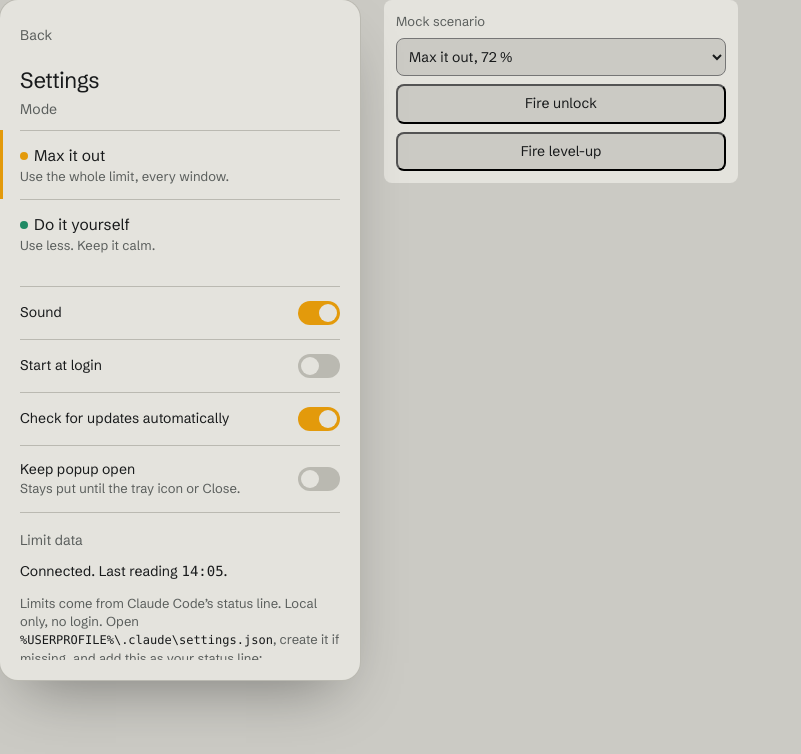
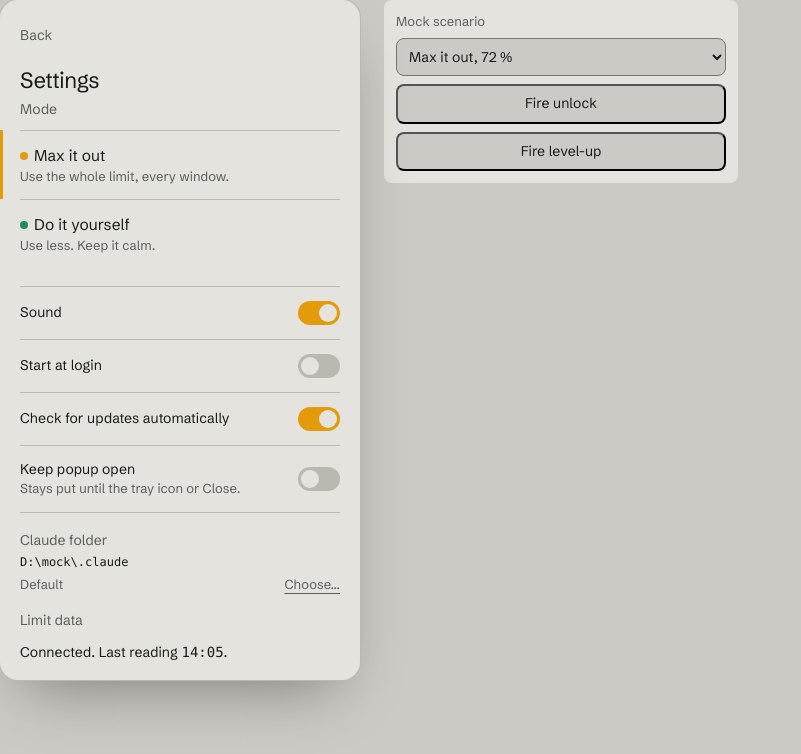
Before and after one commit to mango420/tokenmonk, a React (Vite) app: page / in a window 1280 px wide. Both pictures are taken after a click on the button "Settings". Shown: the top 754 px of the page, without its empty margins (0-801 px from the left). Built offline with nearby package versions, Linux system fonts and the light colour scheme; a web font is replaced by a local one.

Commit message:
feat(settings): Claude folder row (TKM-294) (#298)

```diff
--- /dev/null
+++ b/src/features/settings/ClaudeFolderRow.tsx
@@ -0,0 +1,83 @@
+import { useState } from "react";
+import { TextLink } from "../../components/TextLink";
+import type { ClaudeFolder, ClaudeFolderSource } from "../../lib/contracts";
+
+interface ClaudeFolderRowProps {
+  /** `null` until the first read answered (or when the core can't answer). */
+  folder: ClaudeFolder | null;
+  /** Sets the folder (string) or resets it (`null`). Resolves `false` when rejected. */
+  onChange: (claudeFolder: string | null) => Promise<boolean>;
+  /** Opens the system folder picker; `null` when cancelled. */
+  pickFolder: () => Promise<string | null>;
+}
+
+const SOURCE_LABEL: Record<ClaudeFolderSource, string> = {
+  setting: "Set here",
+  env: "From CLAUDE_CONFIG_DIR",
+  default: "Default",
+};
+
+const MAX_CHARS = 38;
+
+/** Keeps both ends of a long path, the part that tells folders apart. */
+export function truncateMiddle(path: string, max = MAX_CHARS): string {
+  if (path.length <= max) return path;
+  const keep = max - 1;
+  const head = Math.ceil(keep / 2);
+  const tail = Math.floor(keep / 2);
+  return `${path.slice(0, head)}…${path.slice(path.length - tail)}`;
+}
+
+/** Settings row: which Claude folder Tokenmonk reads, and where that came from. */
+export function ClaudeFolderRow({ folder, onChange, pickFolder }: ClaudeFolderRowProps) {
+  const [busy, setBusy] = useState(false);
+  const [failed, setFailed] = useState(false);
+
+  const run = async (action: () => Promise<boolean>) => {
+    setBusy(true);
+    setFailed(false);
+    try {
+      if (!(await action())) setFailed(true);
+    } catch {
+      setFailed(true);
+    } finally {
+      setBusy(false);
+    }
+  };
+
+  const choose = () =>
+    run(async () => {
+      const picked = await pickFolder();
+      return picked === null ? true : onChange(picked);
+    });
+
+  return (
+    <section className="folder-row" aria-labelledby="settings-claude-folder">
+      <span id="settings-claude-folder" className="label">
+        Claude folder
+      </span>
+      <p className="folder-row__path live-number" title={folder?.path ?? undefined}>
+        {folder === null ? "…" : folder.path === null ? "Unknown" : truncateMiddle(folder.path)}
+      </p>
+      <p className="caption folder-row__meta">
+        <span>{folder === null ? "" : SOURCE_LABEL[folder.source]}</span>
+        <span className="folder-row__actions">
+          <TextLink small onClick={() => void choose()} disabled={busy}>
+            Choose…
+          </TextLink>
+          {folder?.source === "setting" ? (
+            <TextLink small onClick={() => void run(() => onChange(null))} disabled={busy}>
+              Reset
+            </TextLink>
+          ) : null}
+        </span>
+      </p>
+      {folder !== null && !folder.projectsFound ? <p className="caption">No logs here yet.</p> : null}
+      {failed ? (
+        <p className="note note--error" role="alert">
+          Couldn’t save that. Try again.
+        </p>
+      ) : null}
+    </section>
+  );
+}
--- a/src/features/settings/LimitData.tsx
+++ b/src/features/settings/LimitData.tsx
@@ -9,7 +9,18 @@ import { SnippetCard } from "./SnippetCard";
 interface LimitDataProps {
   limits: LimitsView;
   platform: Platform;
+  /** Effective Claude folder; `null` while unknown. */
+  folderPath: string | null;
   loadLimitSetup: AppActions["loadLimitSetup"];
+}
+
+/** `settings.json` inside the effective Claude folder (home-relative fallback while unknown). */
+function settingsFilePath(folder: string | null, windows: boolean): string {
+  if (folder === null || folder === "") {
+    return windows ? "%USERPROFILE%\\.claude\\settings.json" : "~/.claude/settings.json";
+  }
+  const sep = windows ? "\\" : "/";
+  return `${folder.replace(/[\\/]+$/, "")}${sep}settings.json`;
 }
 
 type Setup = { state: "loading" } | { state: "failed" } | { state: "ready"; setup: LimitSetup };
@@ -78,7 +89,7 @@ function snippetFor(command: string): string {
  * settings. Tokenmonk never edits those settings itself.
  */
 export const LimitData = forwardRef<HTMLElement, LimitDataProps>(function LimitData(
-  { limits, platform, loadLimitSetup },
+  { limits, platform, folderPath, loadLimitSetup },
   ref,
 ) {
   const [setup, setSetup] = useState<Setup>({ state: "loading" });
@@ -113,7 +124,7 @@ export const LimitData = forwardRef<HTMLElement, LimitDataProps>(function LimitD
   const file = setup.state === "ready" ? setup.setup.statuslineFile : null;
   const windows = platform === "windows";
   const powerShellAlternative = windows && command !== null && command.startsWith('"');
-  const settingsPath = windows ? "%USERPROFILE%\\.claude\\settings.json" : "~/.claude/settings.json";
+  const settingsPath = settingsFilePath(folderPath, windows);
 
   return (
     <section ref={ref} className="limit-data" aria-labelledby="settings-limit-data">
--- a/src/features/settings/SettingsView.tsx
+++ b/src/features/settings/SettingsView.tsx
@@ -3,11 +3,12 @@ import { Switch } from "../../components/Switch";
 import { TextLink } from "../../components/TextLink";
 import { TopRow } from "../../components/TopRow";
 import type { AppActions, AppData } from "../../lib/appData";
-import { openExternal } from "../../lib/backend";
-import type { SettingsPatch, UpdateStatus } from "../../lib/contracts";
+import { describeError, openExternal, pickFolder } from "../../lib/backend";
+import type { ClaudeFolder, SettingsPatch, UpdateStatus } from "../../lib/contracts";
 import { formatClock } from "../../lib/format";
 import { useEscape } from "../../lib/useEscape";
 import { MODE_DESCRIPTION, MODE_LABEL, type PopupMode } from "../dashboard/model";
+import { ClaudeFolderRow } from "./ClaudeFolderRow";
 import { LimitData } from "./LimitData";
 
 interface SettingsViewProps {
@@ -57,6 +58,22 @@ export function SettingsView({ data, actions, onBack, scrollToLimits = false, on
     });
     if (!ok) setFailed(true);
   };
+
+  const [folder, setFolder] = useState<ClaudeFolder | null>(null);
+  const { loadClaudeFolder } = actions;
+  // Re-read whenever `settings-changed` or `app-info-changed` delivered new state.
+  useEffect(() => {
+    let alive = true;
+    loadClaudeFolder().then(
+      (value) => {
+        if (alive) setFolder(value);
+      },
+      (error: unknown) => console.warn(`get_claude_folder failed: ${describeError(error)}`),
+    );
+    return () => {
+      alive = false;
+    };
+  }, [loadClaudeFolder, data.settings, data.appInfo]);
 
   const version = data.appInfo.version;
 
@@ -132,8 +149,15 @@ export function SettingsView({ data, actions, onBack, scrollToLimits = false, on
           </p>
         ) : null}
 
+        <ClaudeFolderRow
+          folder={folder}
+          pickFolder={pickFolder}
+          onChange={(claudeFolder) => actions.updateSettings({ claudeFolder })}
+        />
+
         <LimitData
           ref={limitsRef}
+          folderPath={folder?.path ?? null}
           limits={data.dashboard.limits}
           platform={data.appInfo.platform}
           loadLimitSetup={actions.loadLimitSetup}
--- a/src/lib/appData.ts
+++ b/src/lib/appData.ts
@@ -12,6 +12,7 @@ import {
   Commands,
   Events,
   type AppInfo,
+  type ClaudeFolder,
   type DashboardSnapshot,
   type GameState,
   type LimitSetup,
@@ -49,6 +50,8 @@ export interface AppActions {
   completeOnboarding: (mode: Mode) => Promise<boolean>;
   /** Reads the status-line setup values. Rejects when the core can't answer. */
   loadLimitSetup: () => Promise<LimitSetup>;
+  /** Reads the effective Claude folder. Rejects when the core can't answer. */
+  loadClaudeFolder: () => Promise<ClaudeFolder>;
   /** "Check now". A rejected call reads as `checkFailed`. */
   checkForUpdates: () => Promise<void>;
   /** "Update" / "Try again". Resolves when it failed; a stale status is re-read. */
@@ -195,6 +198,7 @@ function useLiveAppData(enabled: boolean): AppState {
   );
 
   const loadLimitSetup = useCallback(() => call(Commands.getLimitSetup), []);
+  const loadClaudeFolder = useCallback(() => call(Commands.getClaudeFolder), []);
 
   const checkForUpdates = useCallback(async () => {
     try {
@@ -223,7 +227,7 @@ function useLiveAppData(enabled: boolean): AppState {
   return {
     phase,
     data,
-    actions: { updateSettings, completeOnboarding, loadLimitSetup, checkForUpdates, installUpdate },
+    actions: { updateSettings, completeOnboarding, loadLimitSetup, loadClaudeFolder, checkForUpdates, installUpdate },
     retry,
   };
 }
@@ -264,6 +268,15 @@ function useMockAppData(scenario: MockScenarioId): AppState {
     [scenario],
   );
 
+  const loadClaudeFolder = useCallback(async (): Promise<ClaudeFolder> => {
+    const chosen = settings.claudeFolder ?? null;
+    return {
+      path: chosen ?? "D:\\mock\\.claude",
+      source: chosen === null ? "default" : "setting",
+      projectsFound: source.appInfo.logsFound,
+    };
+  }, [settings.claudeFolder, source.appInfo.logsFound]);
+
   return {
     phase: "ready",
     data: {
@@ -273,7 +286,7 @@ function useMockAppData(scenario: MockScenarioId): AppState {
       game: source.game,
       update,
     },
-    actions: { updateSettings, completeOnboarding, loadLimitSetup, checkForUpdates, installUpdate },
+    actions: { updateSettings, completeOnboarding, loadLimitSetup, loadClaudeFolder, checkForUpdates, installUpdate },
     retry: () => undefined,
   };
 }
--- a/src/lib/backend.ts
+++ b/src/lib/backend.ts
@@ -82,3 +82,11 @@ export async function openExternal(url: string): Promise<void> {
     console.warn(`could not open ${url}: ${describeError(error)}`);
   }
 }
+
+/** System folder picker. `null` when cancelled (or in the plain-browser preview). */
+export async function pickFolder(): Promise<string | null> {
+  if (!insideTauri()) return null;
+  const { open } = await import("@tauri-apps/plugin-dialog");
+  const picked = await open({ directory: true, multiple: false });
+  return typeof picked === "string" ? picked : null;
+}
--- a/src/styles/popup.css
+++ b/src/styles/popup.css
@@ -963,3 +963,33 @@ html[data-maximized] .popup {
   font-size: var(--text-row-size);
   font-weight: var(--weight-medium);
 }
+
+/* Claude folder row (Settings). */
+.folder-row {
+  display: flex;
+  flex-direction: column;
+  gap: var(--space-1);
+  margin-top: var(--gap-18);
+}
+
+.folder-row .label {
+  margin-bottom: 0;
+}
+
+.folder-row__path {
+  margin: 0;
+  font-size: var(--text-small-size);
+  color: var(--ink);
+  white-space: nowrap;
+}
+
+.folder-row__meta {
+  display: flex;
+  justify-content: space-between;
+  align-items: baseline;
+}
+
+.folder-row__actions {
+  display: inline-flex;
+  gap: var(--gap-14);
+}
```
